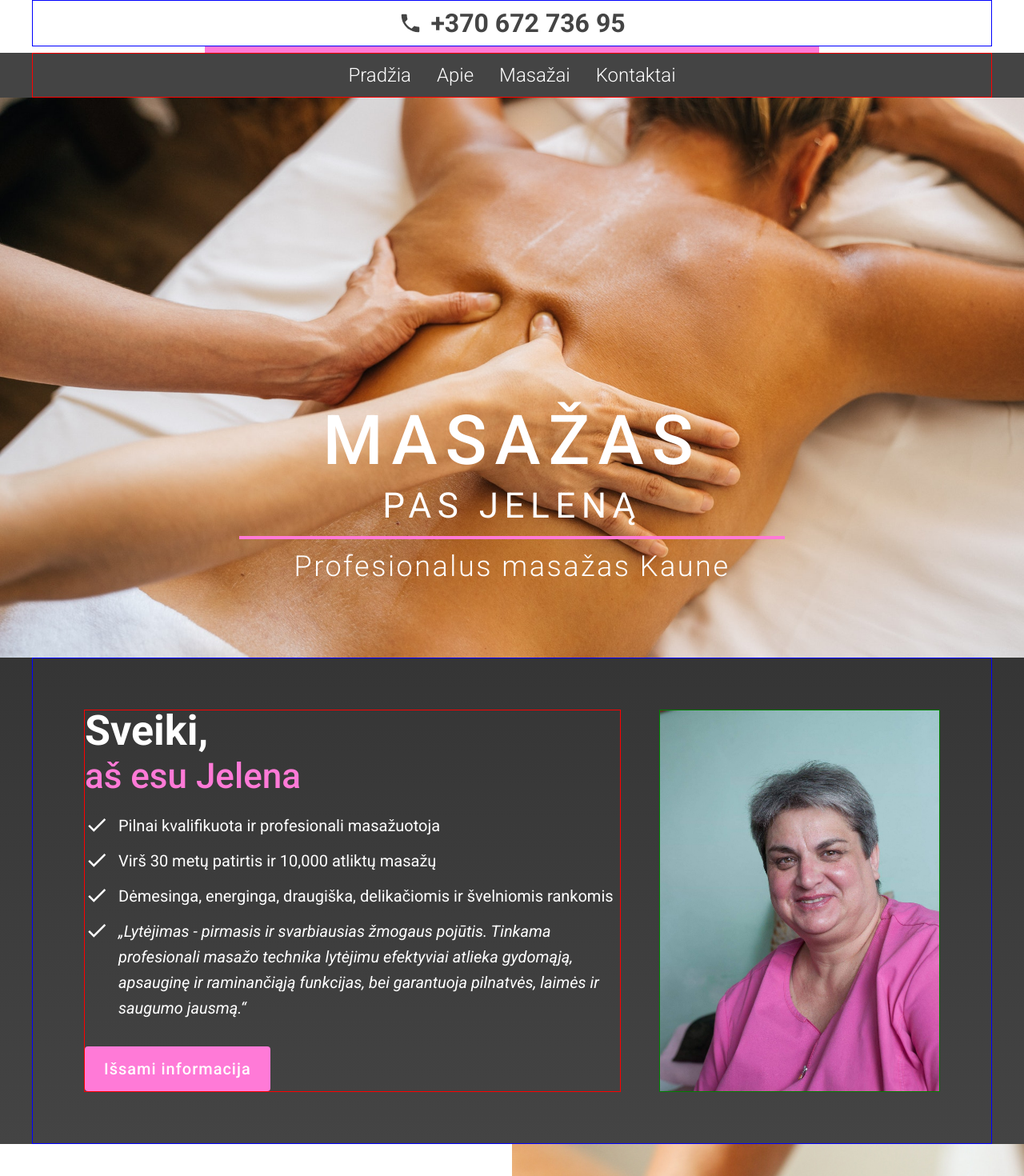
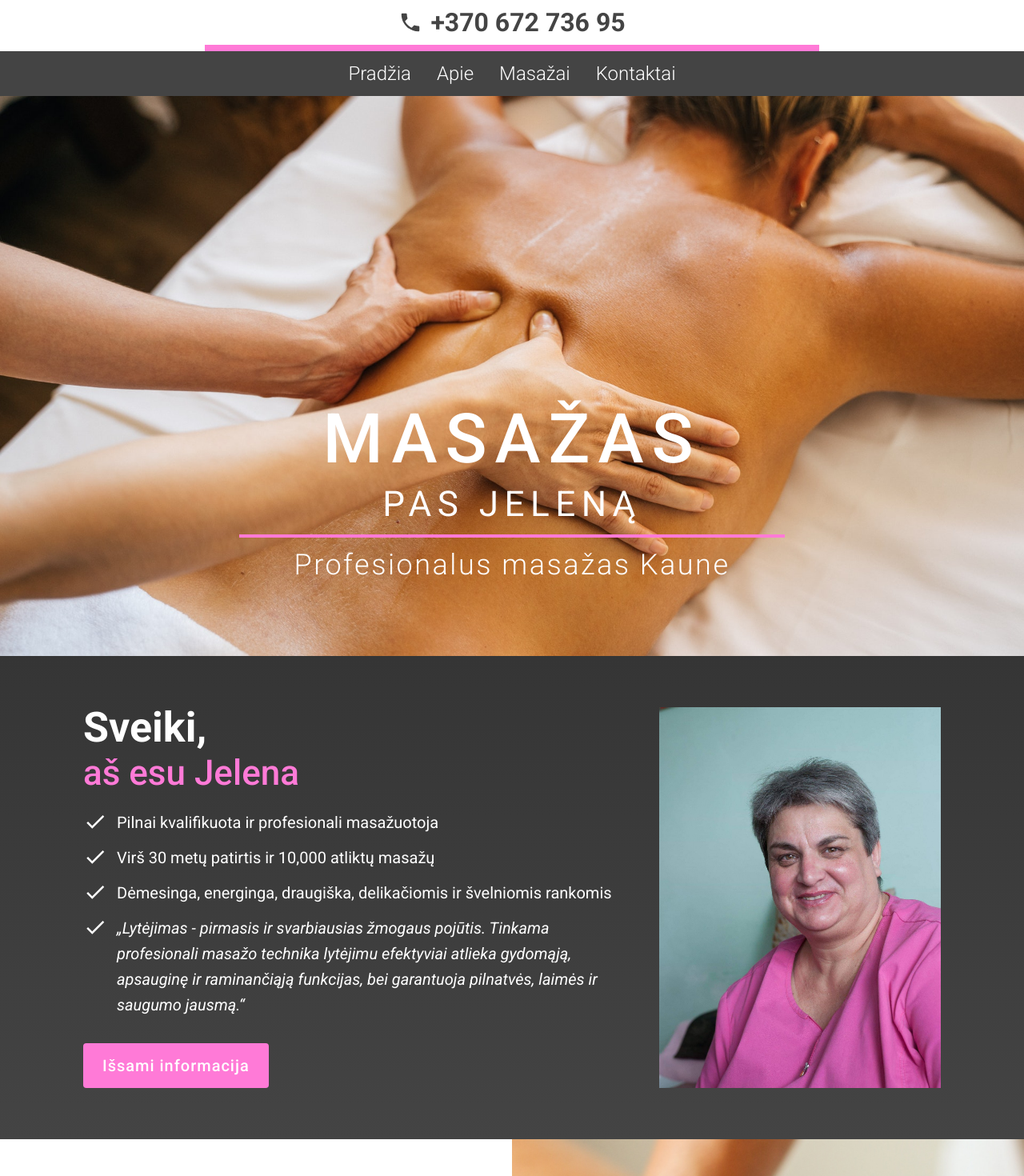
Before and after one commit to irgipaulius/website-masazai.net, a React (Create React App) app: page / in a window 1280 px wide. Shown: the top 1470 px of the page at 80% size. Built offline with nearby package versions, Linux system fonts and the light colour scheme.

Commit message:
Final view without temporary borders

```diff
--- a/src/components/About.module.css
+++ b/src/components/About.module.css
@@ -15,7 +15,7 @@
   /* justify-content: center; */
   /* align-items: center; */
 
-  border: 1px solid blue;
+  /* border: 1px solid blue; */
 }
 
 .about_text_container {
@@ -25,7 +25,7 @@
 
   flex-grow: 1;
 
-  border: 1px solid red;
+  /* border: 1px solid red; */
 }
 .about_title {
   font-size: 5.2rem;
@@ -61,7 +61,7 @@
 
   flex-grow: 1;
 
-  border: 1px solid green;
+  /* border: 1px solid green; */
 }
 .about_image {
   object-fit: cover;
--- a/src/components/NavBar.module.css
+++ b/src/components/NavBar.module.css
@@ -16,7 +16,7 @@
 
   background-color: white;
 
-  border: 1px solid blue;
+  /* border: 1px solid blue; */
 }
 .navbar_mob,
 .navbar_mob:link,
@@ -78,7 +78,7 @@
   font-size: 2.4rem;
   font-weight: 300;
 
-  border: 1px solid red;
+  /* border: 1px solid red; */
 }
 .nav_item {
   cursor: pointer;
```
